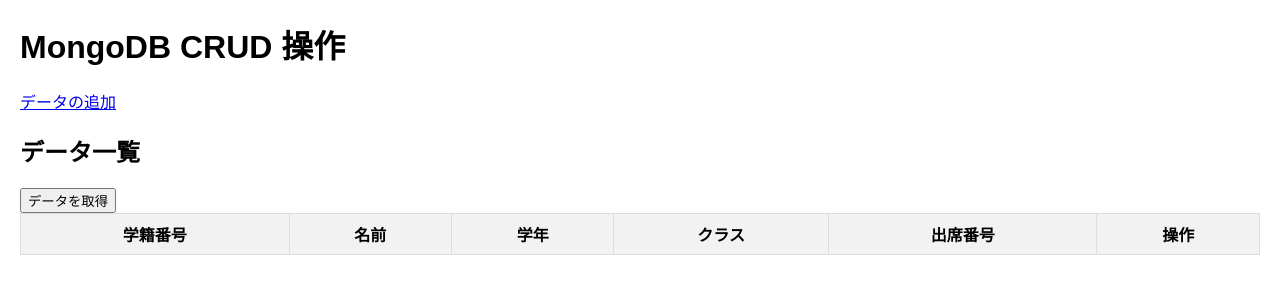
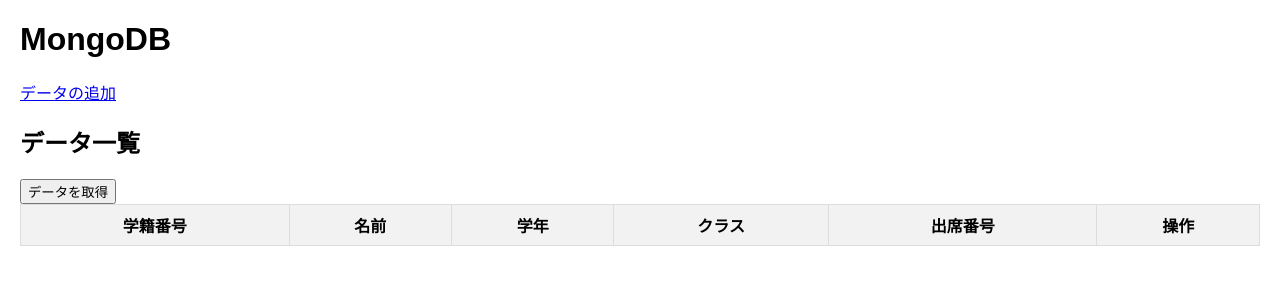
Before and after one commit to Nishigaki-Tsubasa/MongoCRUD, a website: page public/index.html in a window 1280 px wide. Drawn offline with Linux system fonts and the light colour scheme; no server answers.

Commit message:
タイトル

```diff
--- a/public/index.html
+++ b/public/index.html
@@ -4,7 +4,7 @@
 <head>
     <meta charset="UTF-8">
     <meta name="viewport" content="width=device-width, initial-scale=1.0">
-    <title>MongoDB CRUD GUI</title>
+    <title>MongoDB</title>
     <style>
         body {
             font-family: Arial, sans-serif;
@@ -34,7 +34,7 @@
 </head>
 
 <body>
-    <h1>MongoDB CRUD 操作</h1>
+    <h1>MongoDB</h1>
 
     <!-- Create -->
     <!-- <form id="createForm">
```
